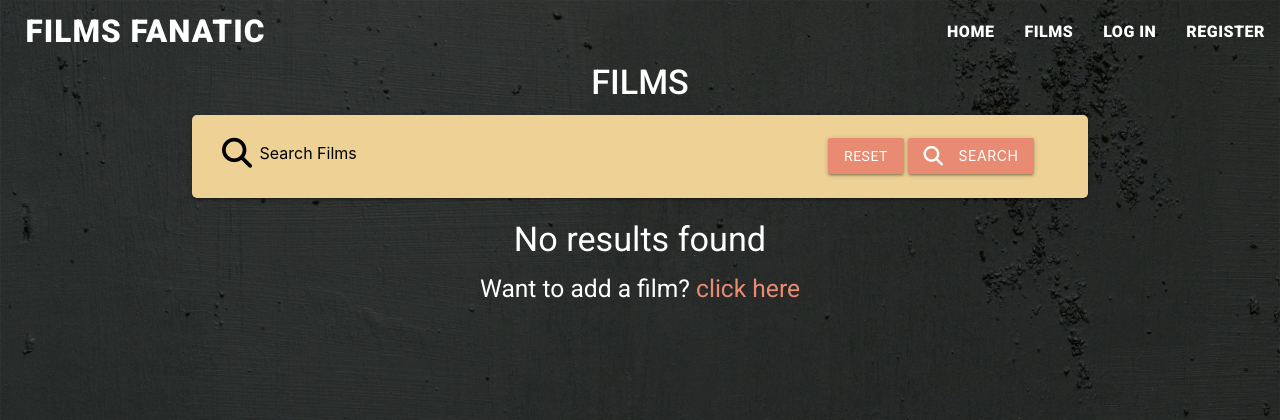
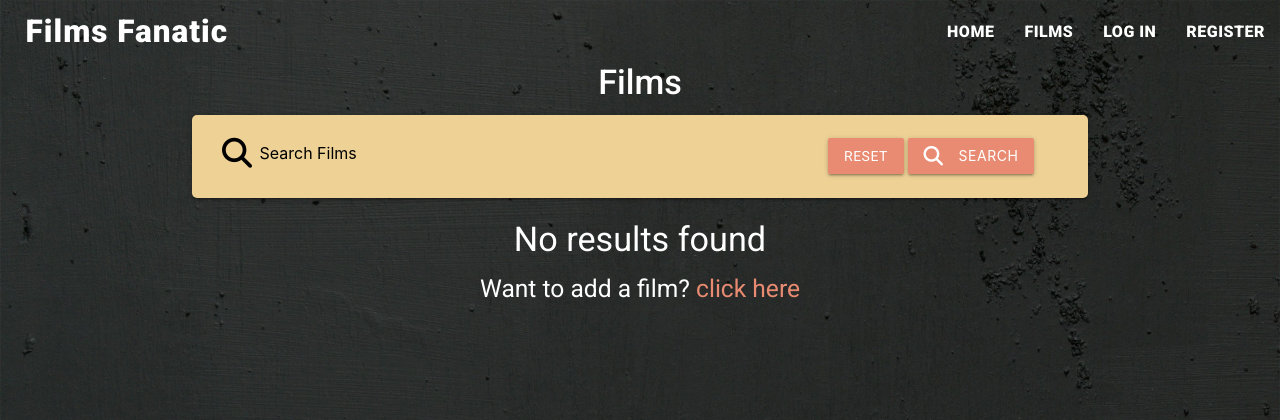
Before and after one commit to samlarby/film_reviewer, a Flask app: page / in a window 1280 px wide. Shown: the top 420 px of the page. Run offline with Flask 3, Linux system fonts and the light colour scheme; data that the repository does not hold is empty; some libraries are stand-ins or nearby versions.

Commit message:
change page titles to lower case

```diff
--- a/static/css/style.css
+++ b/static/css/style.css
@@ -52,7 +52,6 @@ nav {
 
 #page-title {
     padding-left: 2%;
-    text-transform: uppercase;
     font-weight: 800;
     letter-spacing: 1px;
     color: #fff;
@@ -125,7 +124,6 @@ input:-webkit-autofill,
 
 .films-title {
     font-weight: 500;
-    text-transform: uppercase;
     margin-top: 0;
 }
 
```
